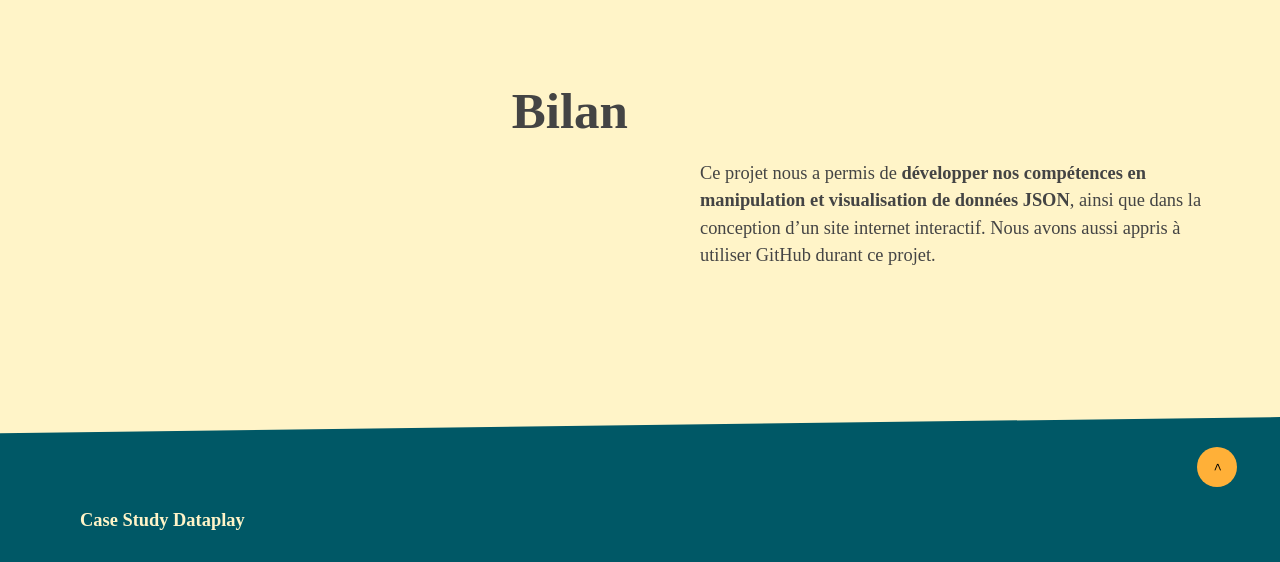
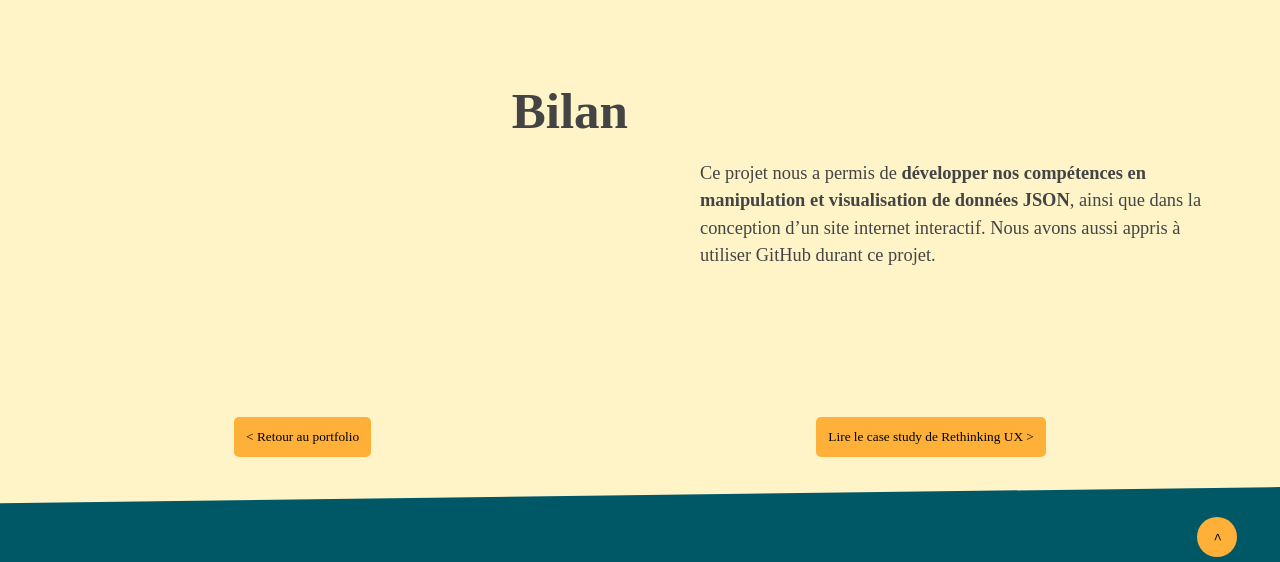
Before and after one commit to JarneDS/dataPlay_CaseStudy, a website: page src/index.html in a window 1280 px wide. Shown: the part 4620-5182 px from the top of the page. Drawn offline with nearby package versions, Linux system fonts and the light colour scheme; files that its build step writes are made by us from their sources; a web font is replaced by a local one.

Commit message:
ajoutBoutons

```diff
--- a/src/index.html
+++ b/src/index.html
@@ -127,6 +127,12 @@
       <span>Ce projet nous a permis de <strong>développer nos compétences en manipulation et visualisation de données JSON</strong>, ainsi que dans la conception d’un site internet interactif. Nous avons aussi appris à utiliser GitHub durant ce&nbsp;projet.</span>
     </p>
   </section>
+
+  <div class="retourPage">
+    <a href="https://jarnedescheerder.be/projets/tfa/"><button class="retourPortfolio">< Retour au portfolio</button></a>
+    <a href="https://jarnedescheerder.be/projets/rethinking-ux/"><button class="nextCS">Lire le case study de Rethinking UX ></button></a>
+  </div>
+
   <footer class="footer-container__cs">
     <button class="btt">></button>
     <section class="section--footer">
--- a/src/styles/app.scss
+++ b/src/styles/app.scss
@@ -315,9 +315,29 @@ span {
     margin-right: 23px;
 }
 
-.btt:hover {
+.btt:hover, .retourPortfolio:hover, .nextCS:hover {
     background-color: var(--color-text);
     color: var(--color-bg);
+}
+
+.retourPage {
+    padding: 0 23px;
+    display: flex;
+    flex-direction: column;
+    justify-content: space-around;
+    margin-bottom: 30px;
+    gap: 23px;
+}
+
+.retourPortfolio, .nextCS {
+    background-color: var(--color-secondary);
+    color: var(--color-text);
+    padding: 12px;
+    border: none;
+    border-radius: 5px;
+    transition: all .3s;
+    font-family: "Volkhov", serif;
+    cursor: pointer;
 }
 
 .heaj{
@@ -387,6 +407,10 @@ ul, ol {
 
 
 @media (min-width: 1004px){
+    .retourPage {
+        flex-direction: row;
+    }
+
     .h1__cs {
         padding: 23px;
         padding-left: 80px;
```
